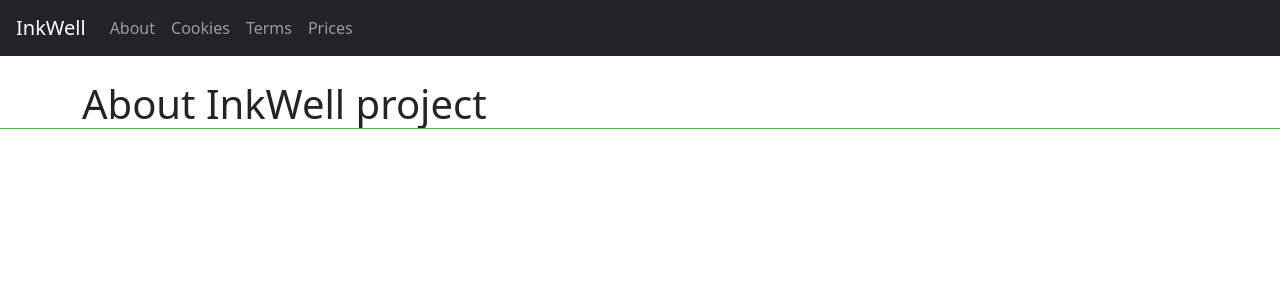
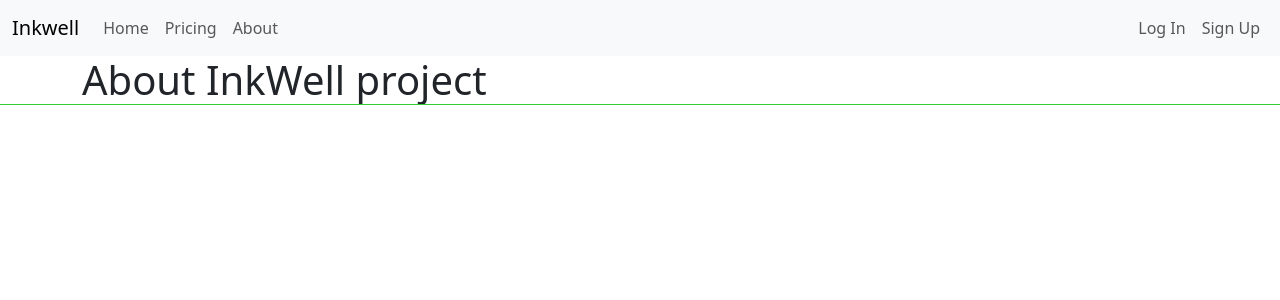
Before and after one commit to AlexeyKopchinskiy/Portfolio-project-5, a Django app: page /about/ in a window 1280 px wide. Shown: the top 300 px of the page. Run offline with Django 5.2, Linux system fonts and the light colour scheme.

Commit message:
Start creating user login logic

```diff
--- a/inkwell/accounts/urls.py
+++ b/inkwell/accounts/urls.py
@@ -1,7 +1,9 @@
 from django.urls import path
+from accounts.views import register_reader
 from . import views
 
 urlpatterns = [
+    path("register/", register_reader, name="register"),
     path("reader/", views.reader_dashboard, name="reader_dashboard"),
     path("author/", views.author_dashboard, name="author_dashboard"),
     path("patron/", views.patron_dashboard, name="patron_dashboard"),
--- a/inkwell/config/urls.py
+++ b/inkwell/config/urls.py
@@ -20,6 +20,12 @@ from django.urls import path, include
 
 urlpatterns = [
     path("admin/", admin.site.urls),
+    path(
+        "accounts/", include("accounts.urls")
+    ),  # your custom routes (register, dashboards)
+    path(
+        "accounts/", include("django.contrib.auth.urls")
+    ),  # built-in login, logout, password reset
     path("", include("core.urls")),
     path("dashboard/", include("accounts.urls")),
 ]
--- a/inkwell/core/templates/base.html
+++ b/inkwell/core/templates/base.html
@@ -14,13 +14,67 @@
 <link rel="stylesheet" href="https://cdn.jsdelivr.net/npm/bootstrap-icons@1.11.3/font/bootstrap-icons.css">
 <link rel="stylesheet" href="{% static 'css/styles.css' %}">
 <body>
-  <nav class="navbar navbar-expand-lg navbar-dark bg-dark mb-4 px-3">
+  {% comment %} <nav class="navbar navbar-expand-lg navbar-dark bg-dark mb-4 px-3">
     <a class="navbar-brand" href="{% url 'start' %}">InkWell</a>
     <div class="navbar-nav">
       <a class="nav-link" href="{% url 'about' %}">About</a>
       <a class="nav-link" href="{% url 'cookies' %}">Cookies</a>
       <a class="nav-link" href="{% url 'terms' %}">Terms</a>
       <a class="nav-link" href="{% url 'prices' %}">Prices</a>
+    </div>
+  </nav> {% endcomment %}
+
+  <nav class="navbar navbar-expand-lg navbar-light bg-light">
+    <div class="container-fluid">
+      <a class="navbar-brand" href="{% url 'start' %}">Inkwell</a>
+      <button class="navbar-toggler" type="button" data-bs-toggle="collapse"
+              data-bs-target="#navbarSupportedContent" aria-controls="navbarSupportedContent"
+              aria-expanded="false" aria-label="Toggle navigation">
+        <span class="navbar-toggler-icon"></span>
+      </button>
+
+      <div class="collapse navbar-collapse justify-content-between" id="navbarSupportedContent">
+        <!-- Left-aligned default links -->
+        <ul class="navbar-nav me-auto mb-2 mb-lg-0">
+          <li class="nav-item">
+            <a class="nav-link" href="{% url 'start' %}">Home</a>
+          </li>
+          <li class="nav-item">
+            <a class="nav-link" href="{% url 'prices' %}">Pricing</a>
+          </li>
+          <li class="nav-item">
+            <a class="nav-link" href="{% url 'about' %}">About</a>
+          </li>
+        </ul>
+
+        <!-- Right-aligned user links -->
+        <ul class="navbar-nav mb-2 mb-lg-0">
+          {% if user.is_authenticated %}
+            <li class="nav-item">
+              <span class="nav-link disabled">Hello, {{ user.username }}</span>
+            </li>
+            <li class="nav-item">
+              {% if user.groups.first.name == "Author" %}
+                <a class="nav-link" href="{% url 'author_dashboard' %}">Dashboard</a>
+              {% elif user.groups.first.name == "Patron" %}
+                <a class="nav-link" href="{% url 'patron_dashboard' %}">Lounge</a>
+              {% else %}
+                <a class="nav-link" href="{% url 'reader_dashboard' %}">My Feed</a>
+              {% endif %}
+            </li>
+            <li class="nav-item">
+              <a class="nav-link" href="{% url 'logout' %}">Log Out</a>
+            </li>
+          {% else %}
+            <li class="nav-item">
+              <a class="nav-link" href="{% url 'login' %}">Log In</a>
+            </li>
+            <li class="nav-item">
+              <a class="nav-link" href="{% url 'register' %}">Sign Up</a>
+            </li>
+          {% endif %}
+        </ul>
+      </div>
     </div>
   </nav>
 
```
Also changed, not shown: inkwell/accounts/forms.py (added, +11 -0 lines), inkwell/accounts/templates/registration/register.html (added, +11 -0 lines), inkwell/accounts/views.py (+18 -3 lines), inkwell/core/templates/login.html (added).
